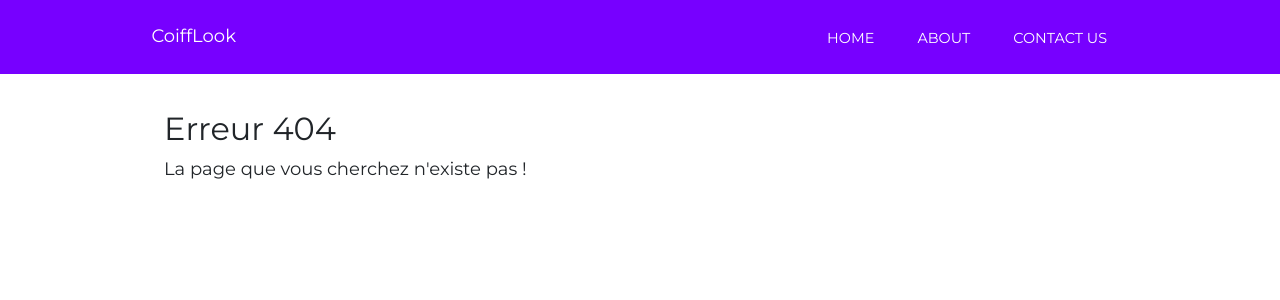
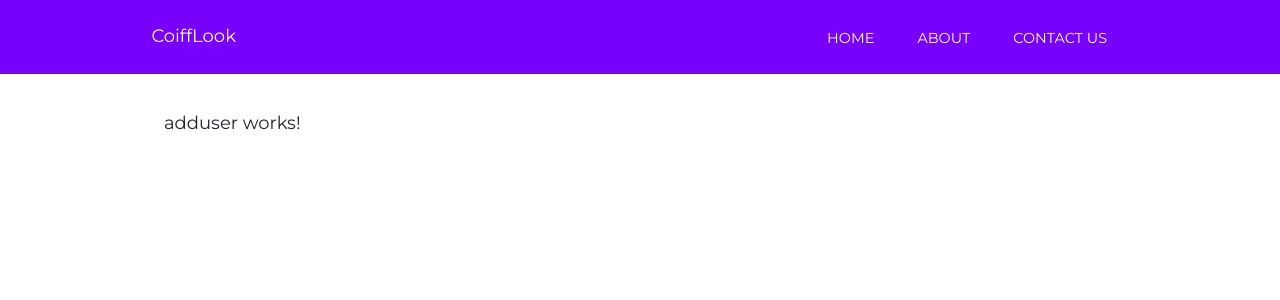
Before and after one commit to ClementLANGENDORF/AngularProject, an Angular app: page /adduser in a window 1280 px wide. Before the commit this address led to /not-found. Shown: the top 300 px of the page. Built offline with nearby package versions, Linux system fonts and the light colour scheme.

Commit message:
appcomponent login + adduser

```diff
--- /dev/null
+++ b/src/app/adduser/adduser.component.html
@@ -0,0 +1,3 @@
+<p>
+  adduser works!
+</p>
--- /dev/null
+++ b/src/app/adduser/adduser.component.ts
@@ -0,0 +1,15 @@
+import { Component, OnInit } from '@angular/core';
+
+@Component({
+  selector: 'app-adduser',
+  templateUrl: './adduser.component.html',
+  styleUrls: ['./adduser.component.scss']
+})
+export class AdduserComponent implements OnInit {
+
+  constructor() { }
+
+  ngOnInit() {
+  }
+
+}
--- a/src/app/app-routing.module.ts
+++ b/src/app/app-routing.module.ts
@@ -4,11 +4,15 @@ import { HomeComponent } from './home/home.component';
 import { AboutComponent } from './about/about.component';
 import { ContactComponent } from './contact/contact.component';
 import { NotFoundComponent } from './not-found/not-found.component';
+import { LoginComponent} from './login/login.component';
+import { AdduserComponent} from './adduser/adduser.component';
 
 const routes: Routes = [
+  { path: 'login', component: LoginComponent},
   { path: '', component: HomeComponent },
   { path: 'about', component: AboutComponent },
   { path: 'contact', component: ContactComponent },
+  { path: 'adduser', component: AdduserComponent},
   { path: 'not-found', component: NotFoundComponent },
   { path: '**', redirectTo: 'not-found' },
 ];
--- a/src/app/app.module.ts
+++ b/src/app/app.module.ts
@@ -11,6 +11,7 @@ import { ContactComponent } from './contact/contact.component';
 import { HomeComponent } from './home/home.component';
 import { NotFoundComponent } from './not-found/not-found.component';
 import { LoginComponent } from './login/login.component';
+import { AdduserComponent } from './adduser/adduser.component';
 
 @NgModule({
   declarations: [
@@ -20,7 +21,8 @@ import { LoginComponent } from './login/login.component';
     ContactComponent,
     HomeComponent,
     NotFoundComponent,
-    LoginComponent
+    LoginComponent,
+    AdduserComponent
   ],
   imports: [
     BrowserModule,
```
Also changed, not shown: src/app/adduser/adduser.component.scss (added), 1 other file (tests, documents, lock files or other folders).
